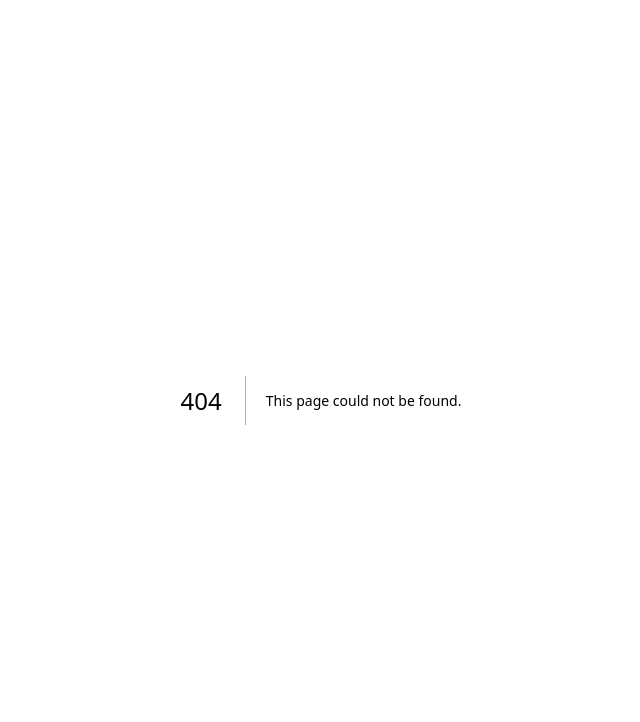
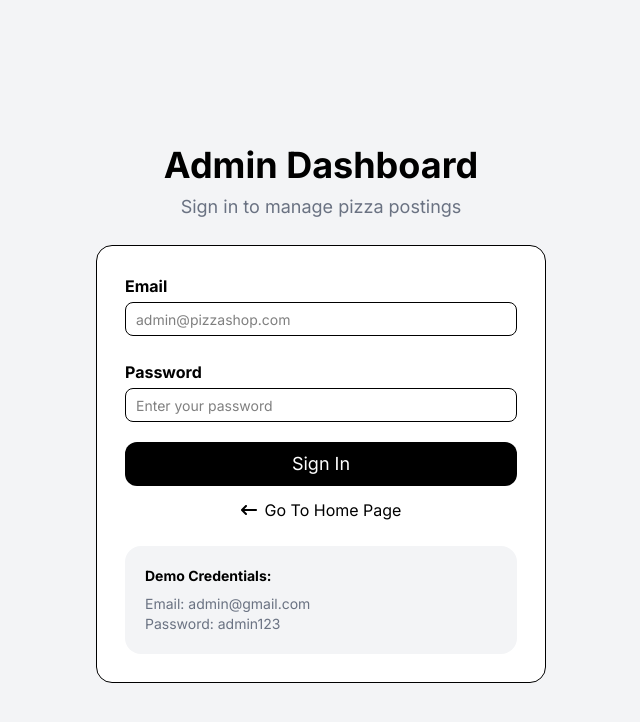
Before and after one commit to AlirizoTemirov/Pizza-Shop, a Next.js app: page /login in a window 1280 px wide. Before the commit this address had no page. Shown: the top 722 px of the page, without its empty margins (319-959 px from the left). Built offline with nearby package versions, Linux system fonts and the light colour scheme; no server answers.

Commit message:
Add Authentication to AdminPanel

```diff
--- /dev/null
+++ b/app/(AdminAuth)/login/page.tsx
@@ -0,0 +1,79 @@
+"use client";
+
+import { Button } from "@/components/ui/button";
+import { Input } from "@/components/ui/input";
+import Link from "next/link";
+import { useAdminAuthStore } from "@/store/useAdminAuthStore";
+import { createClient } from "@/utils/client";
+import { useRouter } from "next/navigation";
+import { FaArrowLeftLong } from "react-icons/fa6";
+
+export default function page() {
+  const router = useRouter();
+  const { adminAuthForm, changeForm, resetForm } = useAdminAuthStore();
+  const supabase = createClient();
+  const email = adminAuthForm.email;
+  const password = adminAuthForm.password;
+
+  const handleLogin = async () => {
+    const { error } = await supabase.auth.signInWithPassword({
+      email,
+      password,
+    });
+
+    if (error) {
+      resetForm();
+      return;
+    }
+    router.push("/admin/products");
+    resetForm();
+  };
+
+  return (
+    <div className="bg-gray-100 flex justify-center items-center h-screen">
+      <div className="flex flex-col items-center">
+        <h1 className="text-4xl font-bold mt-7">Admin Dashboard</h1>
+        <p className="text-lg text-gray-500 mt-2">
+          Sign in to manage pizza postings
+        </p>
+
+        <div className="w-112.5 p-7 rounded-2xl bg-white border mt-6">
+          <p className="font-bold">Email</p>
+          <Input
+            value={adminAuthForm.email}
+            onChange={(e) => changeForm("email", e.target.value)}
+            className="mt-1 py-4"
+            placeholder="admin@pizzashop.com"
+          />
+
+          <p className="font-bold mt-6">Password</p>
+          <Input
+            value={adminAuthForm.password}
+            onChange={(e) => changeForm("password", e.target.value)}
+            className="mt-1 py-4"
+            placeholder="Enter your password"
+          />
+
+          <button
+            onClick={handleLogin}
+            className="w-full bg-black text-white py-2 rounded-xl text-lg cursor-pointer mt-5"
+          >
+            Sign In
+          </button>
+          <Link className="mt-10 w-fit mx-auto" href={"/"}>
+            <button className="flex items-center mx-auto mt-3 transition justify-center gap-2 cursor-pointer">
+              <FaArrowLeftLong />
+              Go To Home Page
+            </button>
+          </Link>
+
+          <div className="text-sm bg-gray-100 rounded-2xl p-5 mt-6">
+            <p className="font-bold mb-2">Demo Credentials:</p>
+            <p className="text-gray-500">Email: admin@gmail.com</p>
+            <p className="text-gray-500">Password: admin123</p>
+          </div>
+        </div>
+      </div>
+    </div>
+  );
+}
--- /dev/null
+++ b/app/_components/LogoutButton.tsx
@@ -0,0 +1,23 @@
+"use client";
+
+import { createClient } from "@/utils/client";
+import { useRouter } from "next/navigation";
+
+export default function LogoutButton() {
+  const supabase = createClient();
+  const router = useRouter();
+
+  const handleLogOut = async () => {
+    await supabase.auth.signOut();
+    router.push("/login");
+  };
+
+  return (
+    <button
+      onClick={handleLogOut}
+      className="py-2 rounded-2xl text-white mt-68 cursor-pointer bg-red-600"
+    >
+      logout
+    </button>
+  );
+}
--- a/app/admin/layout.tsx
+++ b/app/admin/layout.tsx
@@ -4,12 +4,24 @@ import Image from "next/image";
 import { PiBagSimpleThin } from "react-icons/pi";
 import { TbCategory } from "react-icons/tb";
 import { FiShoppingCart } from "react-icons/fi";
+import { redirect } from "next/navigation";
+import { createClient } from "@/utils/server";
+import LogoutButton from "../_components/LogoutButton";
 
 export default async function AdminLoyout({
   children,
 }: {
   children: React.ReactNode;
 }) {
+  const supabase = await createClient();
+
+  const {
+    data: { user },
+  } = await supabase.auth.getUser();
+
+  if (!user) {
+    redirect("/login");
+  }
   return (
     <div className="flex">
       <div className="fixed left-0 h-screen p-6 bg-[#101926]">
@@ -48,6 +60,8 @@ export default async function AdminLoyout({
               Go To Home Page
             </button>
           </Link>
+
+          <LogoutButton />
         </div>
       </div>
       <div className="ml-72 min-h-screen w-full p-10 overflow-y-auto">
--- a/components/ui/table.tsx
+++ b/components/ui/table.tsx
@@ -1,8 +1,8 @@
-"use client"
+"use client";
 
-import * as React from "react"
+import * as React from "react";
 
-import { cn } from "@/lib/utils"
+import { cn } from "@/lib/utils";
 
 function Table({ className, ...props }: React.ComponentProps<"table">) {
   return (
@@ -16,7 +16,7 @@ function Table({ className, ...props }: React.ComponentProps<"table">) {
         {...props}
       />
     </div>
-  )
+  );
 }
 
 function TableHeader({ className, ...props }: React.ComponentProps<"thead">) {
@@ -26,7 +26,7 @@ function TableHeader({ className, ...props }: React.ComponentProps<"thead">) {
       className={cn("[&_tr]:border-b", className)}
       {...props}
     />
-  )
+  );
 }
 
 function TableBody({ className, ...props }: React.ComponentProps<"tbody">) {
@@ -36,7 +36,7 @@ function TableBody({ className, ...props }: React.ComponentProps<"tbody">) {
       className={cn("[&_tr:last-child]:border-0", className)}
       {...props}
     />
-  )
+  );
 }
 
 function TableFooter({ className, ...props }: React.ComponentProps<"tfoot">) {
@@ -49,7 +49,7 @@ function TableFooter({ className, ...props }: React.ComponentProps<"tfoot">) {
       )}
       {...props}
     />
-  )
+  );
 }
 
 function TableRow({ className, ...props }: React.ComponentProps<"tr">) {
@@ -62,7 +62,7 @@ function TableRow({ className, ...props }: React.ComponentProps<"tr">) {
       )}
       {...props}
     />
-  )
+  );
 }
 
 function TableHead({ className, ...props }: React.ComponentProps<"th">) {
@@ -70,12 +70,12 @@ function TableHead({ className, ...props }: React.ComponentProps<"th">) {
     <th
       data-slot="table-head"
       className={cn(
-        "h-10 px-2 text-left align-middle font-medium whitespace-nowrap text-foreground [&:has([role=checkbox])]:pr-0",
+        "h-10 px-2 text-left align-middle font-medium whitespace-nowrap text-foreground has-[[role=checkbox]]:pr-0",
         className
       )}
       {...props}
     />
-  )
+  );
 }
 
 function TableCell({ className, ...props }: React.ComponentProps<"td">) {
@@ -83,12 +83,12 @@ function TableCell({ className, ...props }: React.ComponentProps<"td">) {
     <td
       data-slot="table-cell"
       className={cn(
-        "p-2 align-middle whitespace-nowrap [&:has([role=checkbox])]:pr-0",
+        "p-2 align-middle whitespace-nowrap has-[[role=checkbox]]:pr-0",
         className
       )}
       {...props}
     />
-  )
+  );
 }
 
 function TableCaption({
@@ -101,7 +101,7 @@ function TableCaption({
       className={cn("mt-4 text-sm text-muted-foreground", className)}
       {...props}
     />
-  )
+  );
 }
 
 export {
@@ -113,4 +113,4 @@ export {
   TableRow,
   TableCell,
   TableCaption,
-}
+};
--- a/package.json
+++ b/package.json
@@ -9,6 +9,8 @@
     "lint": "eslint"
   },
   "dependencies": {
+    "@supabase/ssr": "^0.10.3",
+    "@supabase/supabase-js": "^2.106.0",
     "axios": "^1.16.0",
     "class-variance-authority": "^0.7.1",
     "clsx": "^2.1.1",
--- /dev/null
+++ b/store/useAdminAuthStore.ts
@@ -0,0 +1,31 @@
+import { create } from "zustand";
+
+type AdminAuthForm = {
+  password: string;
+  email: string;
+};
+
+const initialState: AdminAuthForm = {
+  password: "",
+  email: "",
+};
+
+type Store = {
+  adminAuthForm: AdminAuthForm;
+  changeForm: (key: keyof AdminAuthForm, value: string) => void;
+  resetForm: () => void;
+};
+
+export const useAdminAuthStore = create<Store>()((set) => ({
+  adminAuthForm: initialState,
+
+  changeForm: (key, value) =>
+    set((state) => ({
+      adminAuthForm: {
+        ...state.adminAuthForm,
+        [key]: value,
+      },
+    })),
+
+  resetForm: () => set({ adminAuthForm: initialState }),
+}));
--- /dev/null
+++ b/utils/client.ts
@@ -0,0 +1,9 @@
+// utils/supabase/client.ts
+import { createBrowserClient } from "@supabase/ssr";
+
+export function createClient() {
+  return createBrowserClient(
+    process.env.NEXT_PUBLIC_SUPABASE_URL!,
+    process.env.NEXT_PUBLIC_SUPABASE_ANON_KEY!
+  );
+}
--- /dev/null
+++ b/utils/server.ts
@@ -0,0 +1,29 @@
+// utils/supabase/server.ts
+import { createServerClient } from "@supabase/ssr";
+import { cookies } from "next/headers";
+
+export async function createClient() {
+  const cookieStore = await cookies();
+
+  return createServerClient(
+    process.env.NEXT_PUBLIC_SUPABASE_URL!,
+    process.env.NEXT_PUBLIC_SUPABASE_ANON_KEY!,
+    {
+      cookies: {
+        getAll() {
+          return cookieStore.getAll();
+        },
+        setAll(cookiesToSet) {
+          try {
+            cookiesToSet.forEach(({ name, value, options }) =>
+              cookieStore.set(name, value, options)
+            );
+          } catch {
+            // Server Component ichida cookielarni set qilib bo'lmaydi,
+            // buni Middleware orqali hal qilish kerak
+          }
+        },
+      },
+    }
+  );
+}
```
Also changed, not shown: 1 other file (tests, documents, lock files or other folders).
